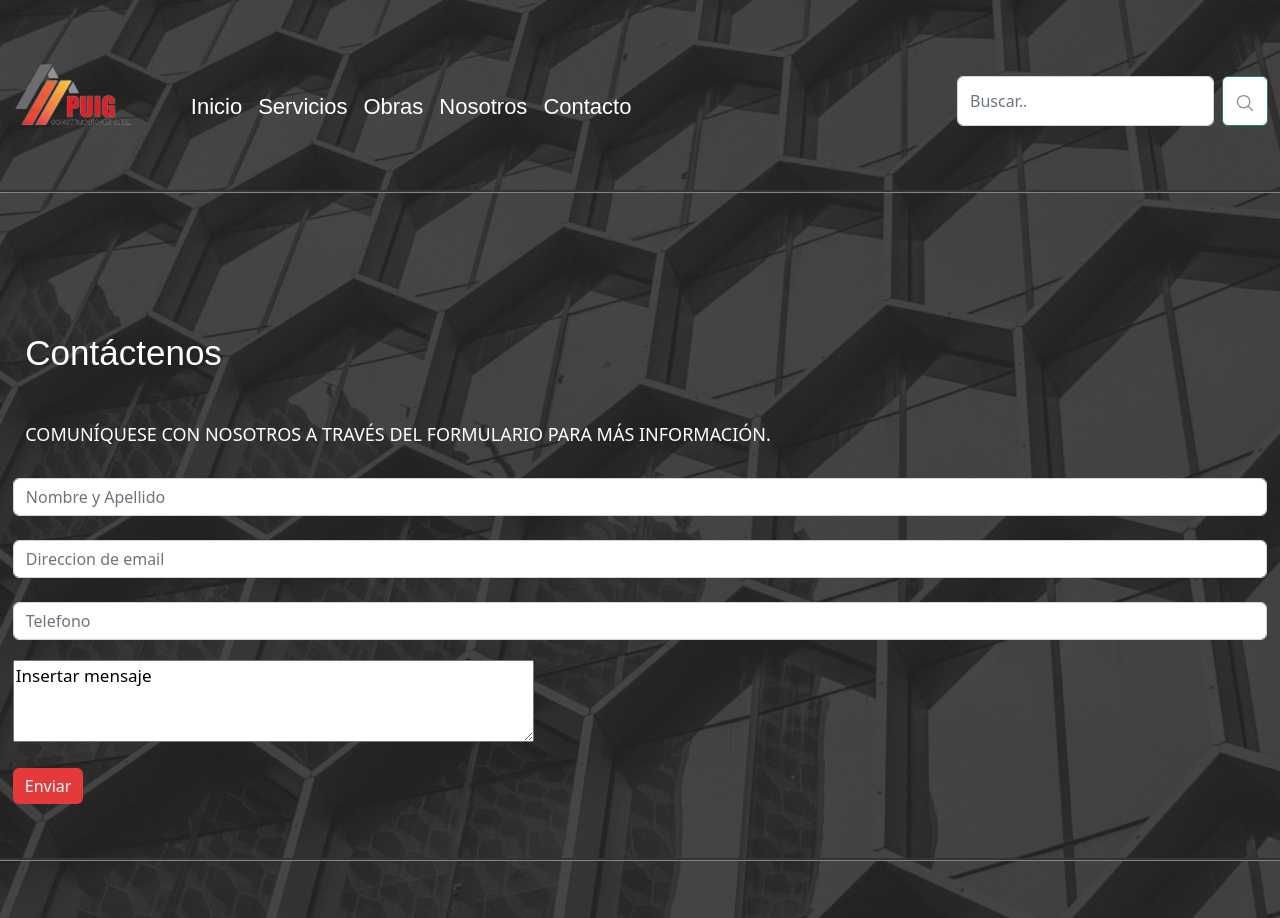
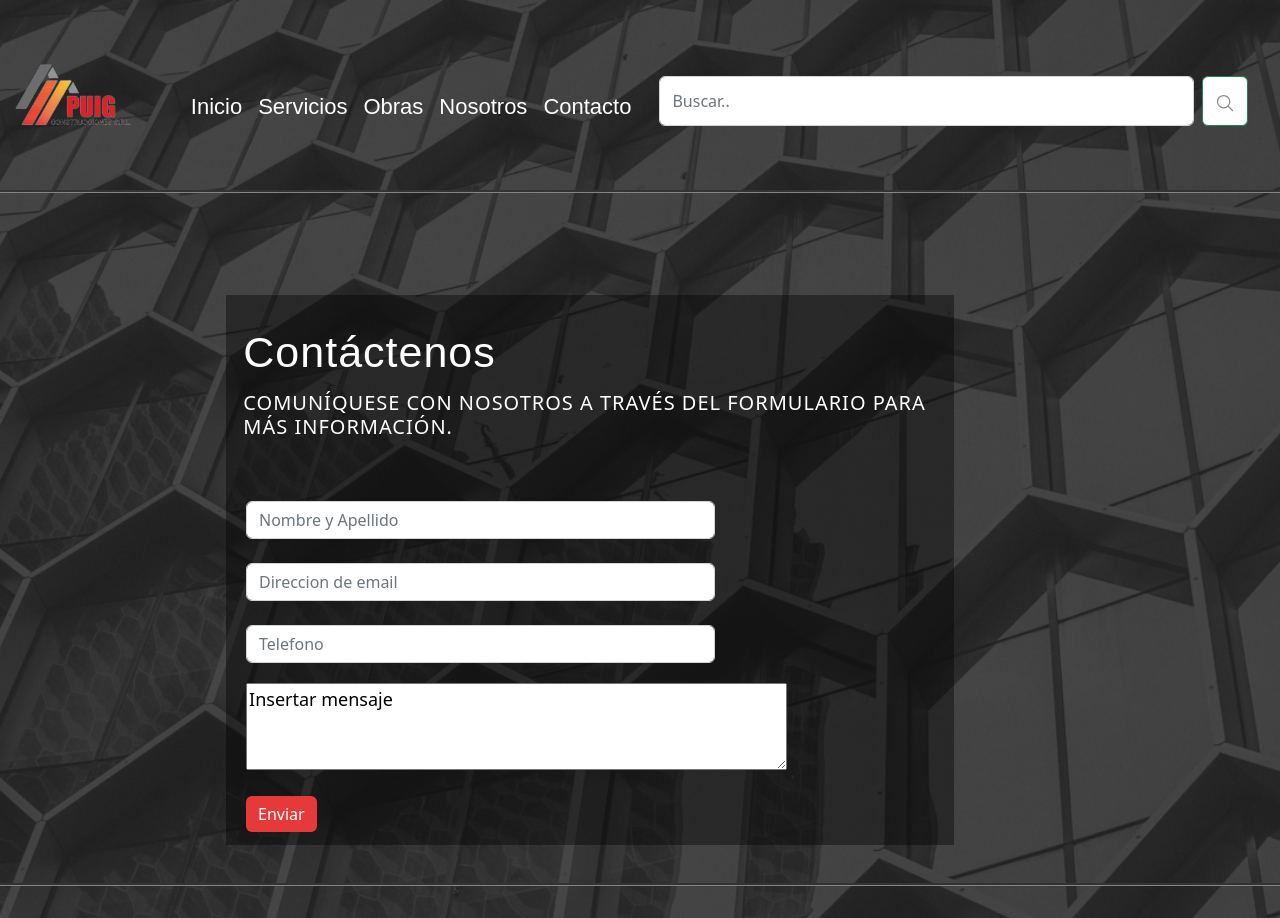
Before and after one commit to lucasspuig/pag-empresa, a website: page pages/contacto.html in a window 1280 px wide. Shown: the top 918 px of the page. Drawn offline with nearby package versions, Linux system fonts and the light colour scheme; a web font is replaced by a local one.

Commit message:
arreglosnuevos

```diff
--- a/pages/contacto.html
+++ b/pages/contacto.html
@@ -51,6 +51,7 @@
     </header>
         <main class="borders">
             <section >
+               <div class="boxcontacto">
                     <div class="ubicontact">
                         <h1 class="grandcont">Contáctenos</h1>
                         <h2 class="chicocont">COMUNÍQUESE CON NOSOTROS A TRAVÉS DEL FORMULARIO PARA MÁS INFORMACIÓN.</h2>
@@ -73,7 +74,7 @@
                             </div>
                                 <button type="enviar" class="btn btn-primary botoncontacto">Enviar</button>
                     </form>
-            </section>
+               </div>
             </section>
         </main>
     <footer>
--- a/scss/_contacto.scss
+++ b/scss/_contacto.scss
@@ -8,7 +8,7 @@
        justify-content: flex-start;
     }
     .grandcont{
-        font-size: 27px;
+        font-size: 43px;
     }
     .inmensaje{
         margin-top: 20px;
@@ -23,5 +23,20 @@
 
     }
     .chicocont{
-        font-size: 13px;
+        font-size: 20px;
     }
+    .boxcontacto{
+        display:flex ;
+        flex-direction: column;
+        align-items: flex-start;
+    }
+    .boxcontacto{
+        background-color: #0006;
+        width: 55%;
+        height: 550px;
+        margin-left: 20%;
+    }
+    form{
+        width: 51%;
+        padding: 20px;
+    }
--- a/scss/_media.scss
+++ b/scss/_media.scss
@@ -221,17 +221,37 @@
         margin-left: 1%;
         }
         .grandcont{
-            font-size: 25px;
+            font-size: 30px;
             margin-bottom: 4%;
+            padding: 10px;
         }
         .chicocont{
             font-size: 12px;
+            padding: 10px;
         }
         .borders{
             padding-top: 2%;
             padding-bottom: 2%;
             padding-left: 2%;
             padding-right: 2%;
+        }
+        .boxcontacto{
+            display:flex ;
+            flex-direction: column;
+            align-items: flex-start;
+        }
+        .boxcontacto{
+            background-color: #0006;
+            width: 100%;
+            height: 505px;
+            margin-left: 0%;
+        }
+        form{
+            width: 85%;
+            padding: 14px;
+        }
+        div textarea{
+            font-size: 9px;
         }
 }
 @media(min-width: 375px){
@@ -313,6 +333,9 @@
             font-size: 8px;
             padding-right: 2%;
             padding-left: 2%;
+        }
+        div textarea{
+            font-size: 11px;
         }
     }
 
@@ -517,11 +540,13 @@
         flex-direction: column;
         }
         .grandcont{
-            font-size: 35px;
+            font-size: 43px;
             margin-bottom: -1%;
+            letter-spacing:1px;
         }
         .chicocont{
-            font-size: 18px;
+            font-size: 20px;
+            letter-spacing:1px;
         }
         .borders{
             padding-top: 3%;
@@ -576,4 +601,22 @@
              a:hover{
                 color: brown;
              }
+             .boxcontacto{
+                display:flex ;
+                flex-direction: column;
+                align-items: flex-start;
+            }
+            .boxcontacto{
+                background-color: #0006;
+                width: 58%;
+                height: 550px;
+                margin-left: 17%;
+            }
+            form{
+                width: 70%;
+                padding: 20px;
+            }
+            div textarea{
+                font-size: 18px;
+            }
 }
--- a/scss/styles.scss
+++ b/scss/styles.scss
@@ -10,6 +10,7 @@ body{
     background-color: $colorbody;
     background-image: url(../assets/Diseño\ sin\ título\ \(1\).png);
     background-size: cover;
+    background-attachment: fixed;
     p{
         font-family: "Platypi", serif;
         font-optical-sizing: auto;
```
Also changed, not shown: css/styles.css, 1 other file. Lines whose indentation alone changed are shown as unchanged.
